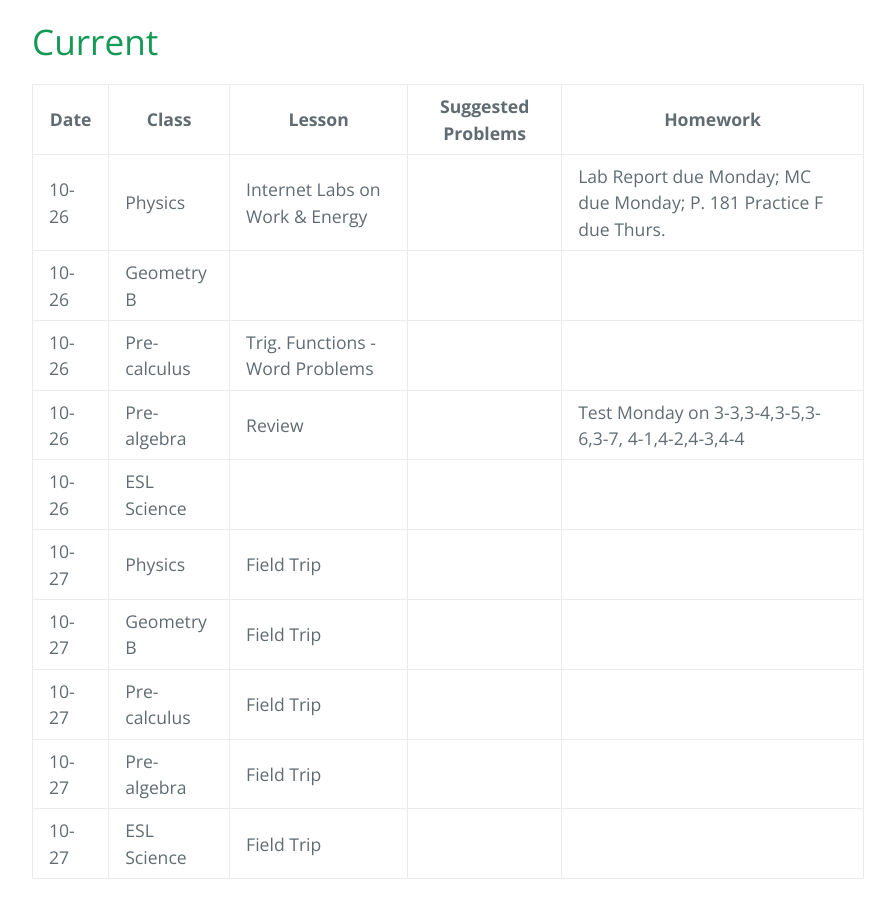
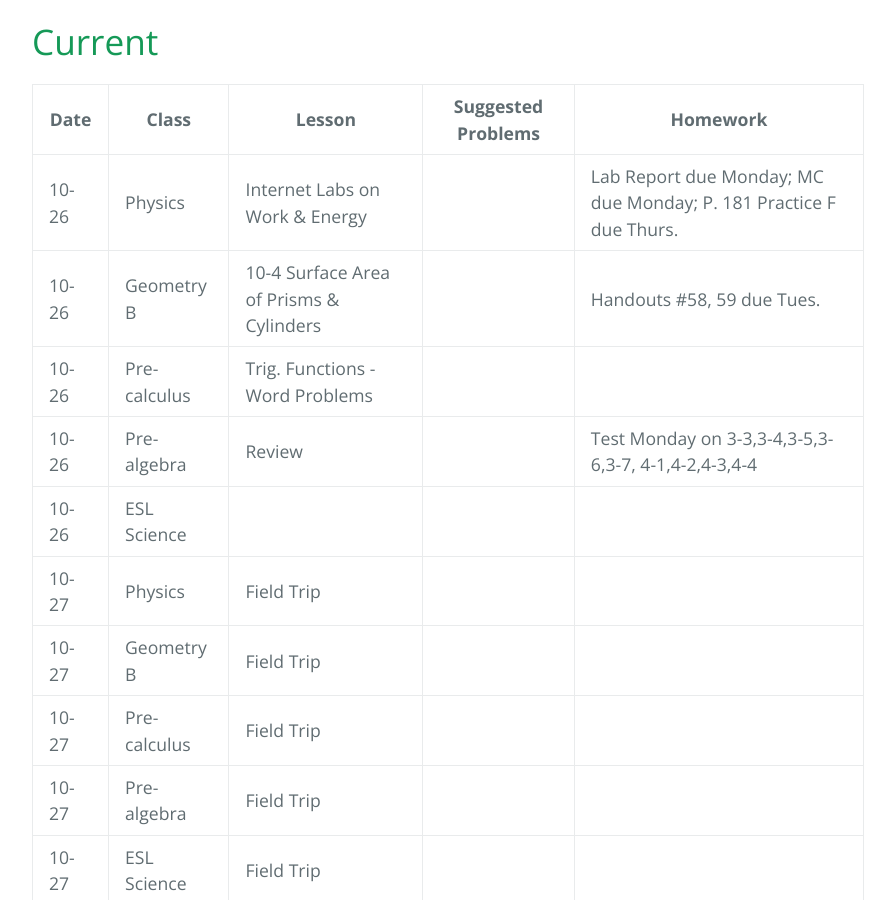
Before and after one commit to gpayoo/gpayoo, a Jekyll site: the page built from index.md, in a window 1280 px wide and 900 px high, scrolled down 484 px. Shown: the whole window, without its empty margins (192-1087 px from the left). Built offline with Jekyll 4.4.1, drawn with Linux system fonts in a browser that asks for light colours; our own code applies the rules of GitHub Pages for plain Markdown files.

Commit message:
Update index.md

```diff
--- a/index.md
+++ b/index.md
@@ -11,7 +11,7 @@ layout: default
 | Date | Class | Lesson | Suggested Problems | Homework |
 | ---- | ----- | ------ | -------- | ---
 | 10-26 | Physics | Internet Labs on Work & Energy | | Lab Report due Monday; MC due Monday; P. 181 Practice F due Thurs.
-| 10-26 | Geometry B |   | |   |
+| 10-26 | Geometry B | 10-4 Surface Area of Prisms & Cylinders  | |  Handouts #58, 59 due Tues.|
 | 10-26 | Pre-calculus | Trig. Functions - Word Problems | |
 | 10-26 | Pre-algebra | Review  | | Test  Monday on 3-3,3-4,3-5,3-6,3-7, 4-1,4-2,4-3,4-4
 | 10-26 | ESL Science | |  |
```
